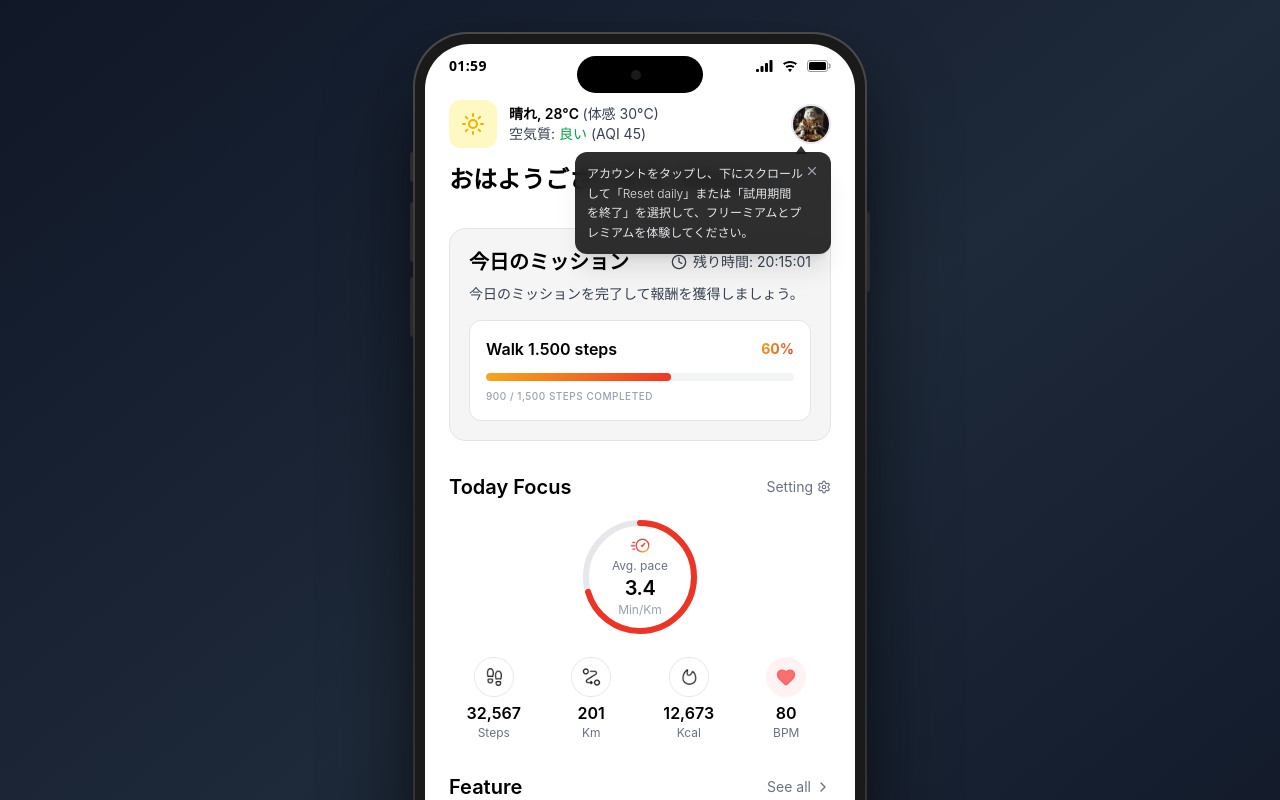
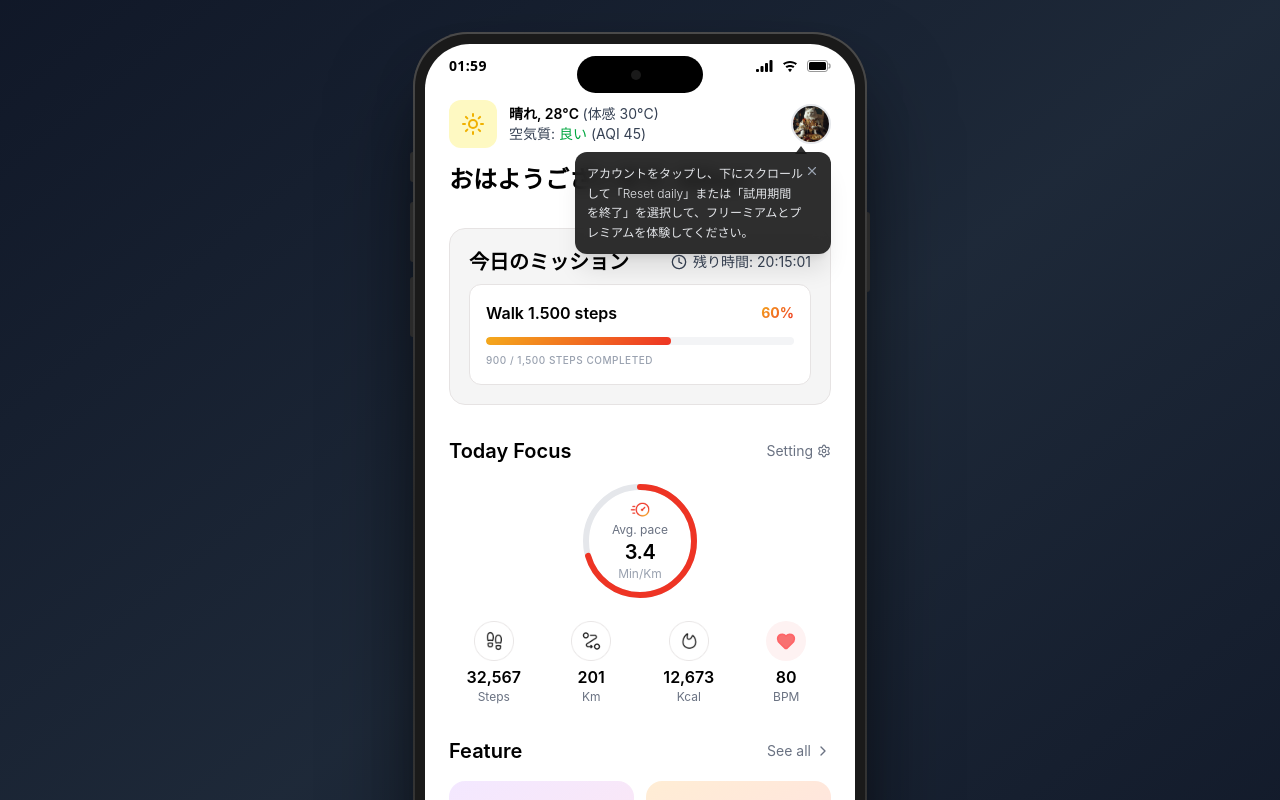
Before and after one commit to cachep-xidau/omikuji, a React (Vite) app: page /#/ in a window 1280 px wide. Shown: the top 800 px of the page. Built offline with nearby package versions, Linux system fonts and the light colour scheme.

Commit message:
style: remove mission description from Home screen

```diff
--- a/src/screens/HomeScreen.jsx
+++ b/src/screens/HomeScreen.jsx
@@ -136,10 +136,7 @@ const HomeScreen = () => {
               </div>
             </div>
 
-            {/* Description */}
-            <p className="text-sm text-gray-700 mb-4">
-              {t('home.missionDesc')}
-            </p>
+            {/* Description removed as requested */}
 
             {/* Single Mission Card - Redesigned with Progress Bar */}
             {todayMission && (
```
